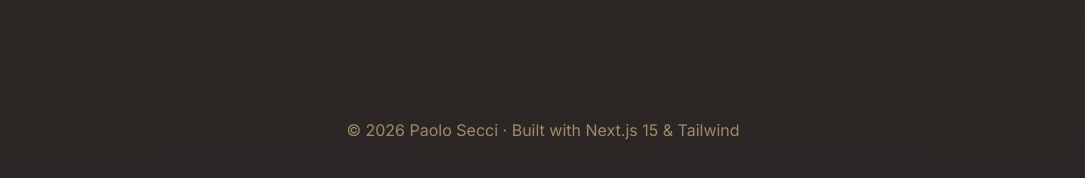
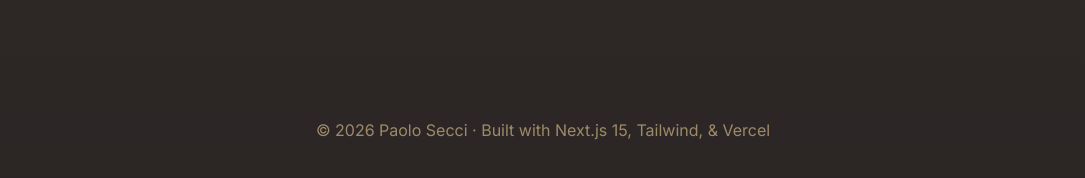
Before and after one commit to paolosecci/portfolio2026, a Next.js app: page / in a window 1280 px wide. Shown: the part 1510-1688 px from the top of the page, without its empty margins (97-1182 px from the left). Built offline with nearby package versions, Linux system fonts and the light colour scheme.

Commit message:
added tech stack info in footer of main page

```diff
--- a/src/app/page.tsx
+++ b/src/app/page.tsx
@@ -184,7 +184,7 @@ export default function Home() {
       </section> */}
 
       <footer className="relative py-12 text-center text-[#9e8a68]">
-        © 2026 Paolo Secci · Built with Next.js 15 & Tailwind
+        © 2026 Paolo Secci · Built with Next.js 15, Tailwind, & Vercel
       </footer>
     </main>
   );
```
